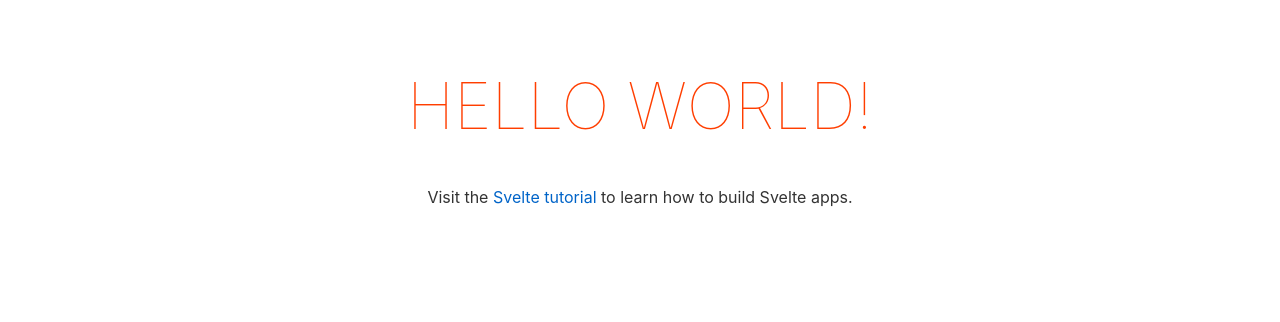
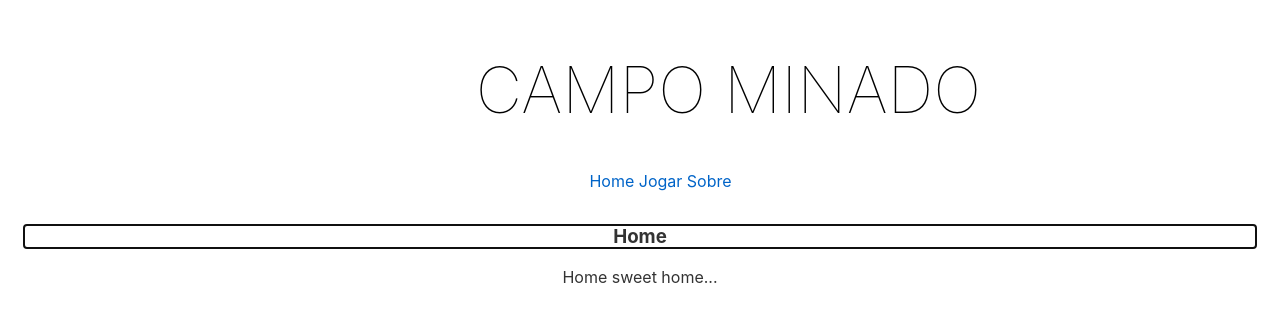
Before and after one commit to lazhenri/projetosvelte, a Svelte app: page / in a window 1280 px wide. Shown: the top 322 px of the page. Built offline with nearby package versions, Linux system fonts and the light colour scheme.

Commit message:
Add rotas e novos components

```diff
--- a/package.json
+++ b/package.json
@@ -18,6 +18,8 @@
     "svelte": "^3.0.0"
   },
   "dependencies": {
-    "sirv-cli": "^2.0.0"
+    "moment": "^2.29.1",
+    "sirv-cli": "^2.0.0",
+    "svelte-navigator": "^3.1.5"
   }
 }
--- a/src/App.svelte
+++ b/src/App.svelte
@@ -1,11 +1,34 @@
 <script>
-	export let name;
+	import { Router, Route, Link } from "svelte-navigator";
+	import Game from "./Game/Game.svelte";
+	import Sobre from "./Sobre/Sobre.svelte";
 </script>
 
-<main>
-	<h1>Hello {name}!</h1>
-	<p>Visit the <a href="https://svelte.dev/tutorial">Svelte tutorial</a> to learn how to build Svelte apps.</p>
-</main>
+<Router>
+	<header>
+		<h1>Campo Minado</h1>
+		<nav>
+			<Link class="link" to="/">Home</Link>
+			<Link class="link" to="game">Jogar</Link>
+			<Link class="link" to="sobre">Sobre</Link>
+		</nav>
+	</header>
+	<main>
+		<Route path="/">
+			<h3>Home</h3>
+			<p>Home sweet home...</p>
+		</Route>
+
+		<Route path="game">
+			<Game/>
+		</Route>
+
+		<Route path="sobre">
+			<Sobre/>
+		</Route>
+
+	</main>
+</Router>
 
 <style>
 	main {
@@ -14,12 +37,20 @@
 		max-width: 240px;
 		margin: 0 auto;
 	}
+	nav{
+		margin-left: 46%;
+	}
+
+	.link{
+		margin-left: 5%;
+	}
 
 	h1 {
-		color: #ff3e00;
+		color: black;
 		text-transform: uppercase;
 		font-size: 4em;
 		font-weight: 100;
+		margin-left: 37%;
 	}
 
 	@media (min-width: 640px) {
--- /dev/null
+++ b/src/Game/Game.svelte
@@ -0,0 +1,5 @@
+<script>
+
+</script>
+
+<h2>Game</h2>
--- /dev/null
+++ b/src/Sobre/Sobre.svelte
@@ -0,0 +1,5 @@
+<script>
+
+</script>
+
+<h2>Sobre</h2>
--- a/src/main.js
+++ b/src/main.js
@@ -1,10 +1,12 @@
 import App from './App.svelte';
+import moment from 'moment';
 
 const app = new App({
 	target: document.body,
 	props: {
-		name: 'world'
-	}
+
+	},
+	external: ['moment']
 });
 
 export default app;
```
